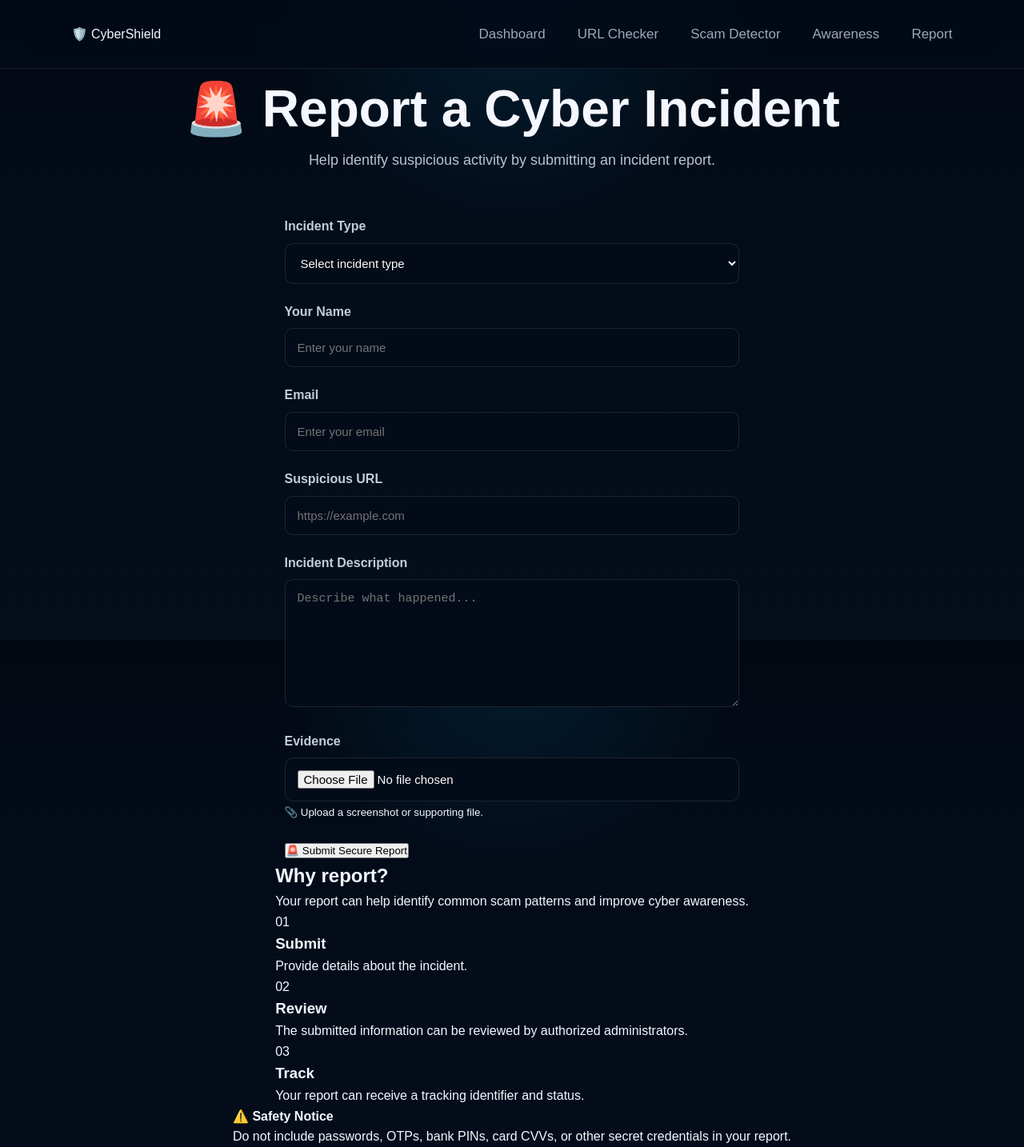
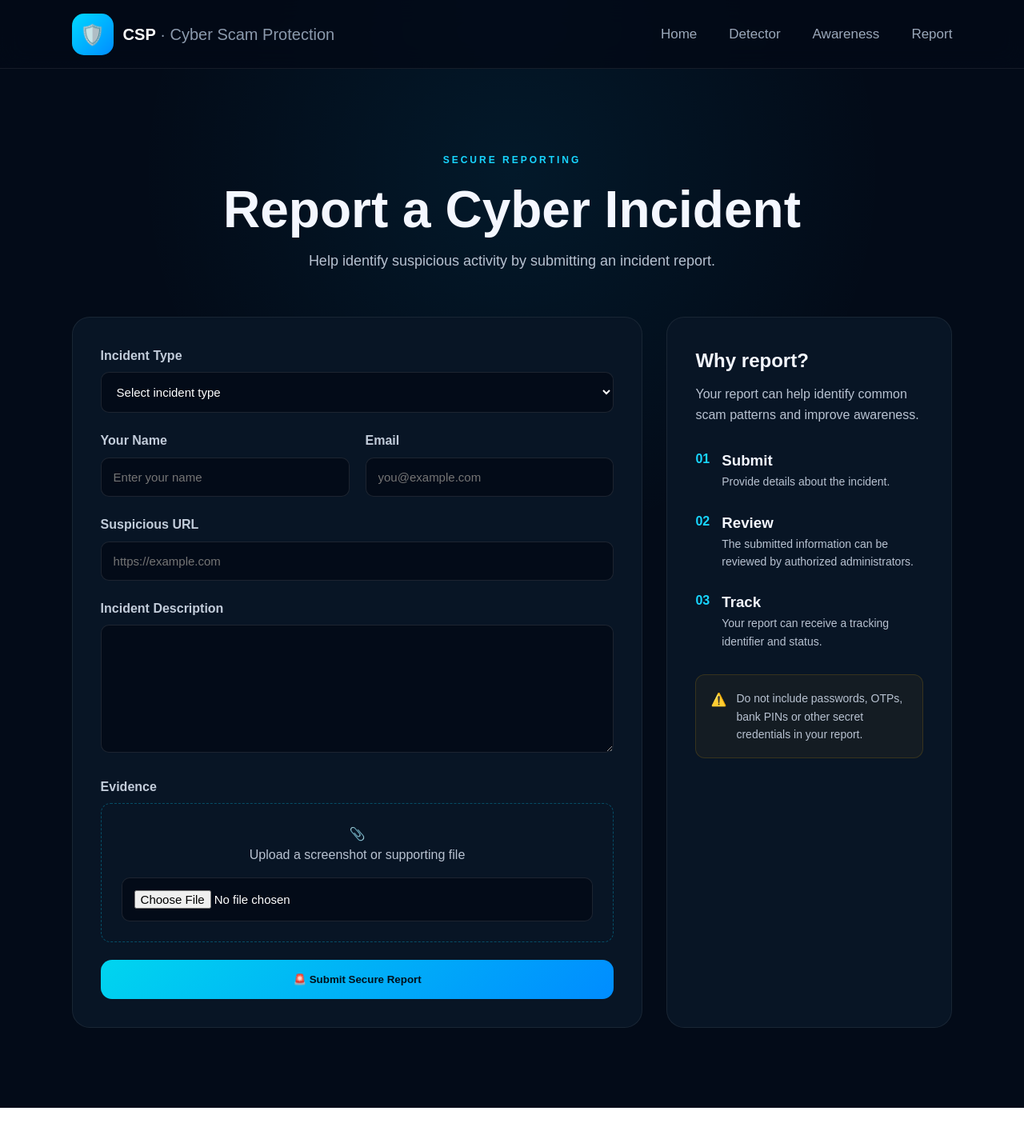
Before and after one commit to sahasra-1428/CyberShield, a plain HTML site: page report.html in a window 1280 px wide. Shown: the whole page at 80% size. After the commit the page ends 1385 px from the top, so only its background shows below. Drawn offline with Linux system fonts and the light colour scheme.

Commit message:
Refactor report.html for updated design and structure

```diff
--- a/report.html
+++ b/report.html
@@ -5,49 +5,49 @@
 
     <meta charset="UTF-8">
 
-    <meta name="viewport"
+    <meta
+        name="viewport"
         content="width=device-width, initial-scale=1.0">
 
-    <title>Report a Cyber Incident | CyberShield</title>
+    <title>Report Incident | CSP</title>
 
     <link rel="stylesheet" href="style.css">
-
-    <!-- LOGIN PROTECTION -->
-    <script src="js/auth-guard.js"></script>
 
 </head>
 
 <body>
 
-    <!-- ========================= -->
-    <!-- NAVBAR -->
-    <!-- ========================= -->
-
     <nav class="navbar">
 
         <div class="logo">
-            🛡️ CyberShield
+
+            <div class="logo-icon">
+                🛡️
             </div>
+
+            <div class="logo-text">
+                <strong>CSP</strong>
+                <span> · Cyber Scam Protection</span>
+            </div>
+
+        </div>
+
 
         <div class="nav-links">
 
-            <a href="user-dashboard.html">
-                Dashboard
+            <a href="index.html">
+                Home
             </a>
 
-            <a href="url-checker.html">
-                URL Checker
-            </a>
-
-            <a href="scam-detector.html">
-                Scam Detector
+            <a href="detector.html">
+                Detector
             </a>
 
             <a href="awareness.html">
                 Awareness
             </a>
 
-            <a href="report.html" class="active">
+            <a href="report.html">
                 Report
             </a>
 
@@ -56,16 +56,16 @@
     </nav>
 
 
-    <!-- ========================= -->
-    <!-- MAIN CONTENT -->
-    <!-- ========================= -->
+    <main class="report-page">
 
-    <main class="report-container">
+        <div class="report-header">
 
-        <section class="report-header">
+            <span class="page-label">
+                SECURE REPORTING
+            </span>
 
             <h1>
-                🚨 Report a Cyber Incident
+                Report a Cyber Incident
             </h1>
 
             <p>
@@ -73,54 +73,55 @@
                 an incident report.
             </p>
 
-        </section>
+        </div>
 
 
-        <!-- ========================= -->
-        <!-- REPORT FORM -->
-        <!-- ========================= -->
+        <div class="report-layout">
+
+
+            <!-- FORM -->
+
+            <div class="report-card">
 
                 <form id="reportForm">
 
-            <!-- INCIDENT TYPE -->
-
                     <div class="form-group">
 
-                <label for="incidentType">
+                        <label>
                             Incident Type
                         </label>
 
-                <select id="incidentType" required>
+                        <select id="crimeType" required>
 
                             <option value="">
                                 Select incident type
                             </option>
 
-                    <option value="Phishing">
+                            <option>
                                 Phishing
                             </option>
 
-                    <option value="Fake Website">
+                            <option>
                                 Fake Website
                             </option>
 
-                    <option value="Financial Scam">
+                            <option>
                                 Financial Scam
                             </option>
 
-                    <option value="Identity Theft">
+                            <option>
                                 Identity Theft
                             </option>
 
-                    <option value="Social Engineering">
+                            <option>
                                 Social Engineering
                             </option>
 
-                    <option value="Cyber Bullying">
+                            <option>
                                 Cyber Bullying
                             </option>
 
-                    <option value="Other">
+                            <option>
                                 Other
                             </option>
 
@@ -129,11 +130,11 @@
                     </div>
 
 
-            <!-- NAME -->
+                    <div class="form-row">
 
                         <div class="form-group">
 
-                <label for="name">
+                            <label>
                                 Your Name
                             </label>
 
@@ -141,128 +142,121 @@
                                 type="text"
                                 id="name"
                                 placeholder="Enter your name"
-                    required
-                >
+                                required>
 
                         </div>
 
 
-            <!-- EMAIL -->
-
                         <div class="form-group">
 
-                <label for="email">
+                            <label>
                                 Email
                             </label>
 
                             <input
                                 type="email"
                                 id="email"
-                    placeholder="Enter your email"
-                    required
-                >
+                                placeholder="you@example.com"
+                                required>
+
+                        </div>
 
                     </div>
 
 
-            <!-- URL -->
-
                     <div class="form-group">
 
-                <label for="suspiciousUrl">
+                        <label>
                             Suspicious URL
                         </label>
 
                         <input
                             type="url"
                             id="suspiciousUrl"
-                    placeholder="https://example.com"
-                >
+                            placeholder="https://example.com">
 
                     </div>
 
 
-            <!-- DESCRIPTION -->
-
                     <div class="form-group">
 
-                <label for="description">
+                        <label>
                             Incident Description
                         </label>
 
                         <textarea
                             id="description"
-                    rows="6"
                             placeholder="Describe what happened..."
-                    required
-                ></textarea>
+                            required>
+                        </textarea>
 
                     </div>
 
 
-            <!-- EVIDENCE -->
-
                     <div class="form-group">
 
-                <label for="evidence">
+                        <label>
                             Evidence
                         </label>
 
+                        <div class="upload-box">
+
+                            📎
+
+                            <p>
+                                Upload a screenshot or supporting file
+                            </p>
+
                             <input
                                 type="file"
-                    id="evidence"
-                    accept="image/*,.pdf"
-                >
+                                accept="image/*,.pdf">
 
-                <small>
-                    📎 Upload a screenshot or supporting file.
-                </small>
+                        </div>
 
                     </div>
 
 
-            <!-- SUBMIT BUTTON -->
-
                     <button
                         type="submit"
-                id="submitReportBtn">
+                        class="primary-btn report-button">
 
                         🚨 Submit Secure Report
 
                     </button>
 
-
-            <!-- MESSAGE -->
-
-            <div
+                    <p
                         id="reportMessage"
-                class="report-message">
-            </div>
+                        class="report-message"
+                        role="status"
+                        aria-live="polite">
+                    </p>
 
                 </form>
 
+            </div>
 
-        <!-- ========================= -->
-        <!-- WHY REPORT -->
-        <!-- ========================= -->
 
-        <section class="why-report">
+            <!-- INFORMATION -->
+
+            <aside class="report-info">
 
                 <h2>
                     Why report?
                 </h2>
 
                 <p>
-                Your report can help identify common scam patterns
-                and improve cyber awareness.
+                    Your report can help identify common scam
+                    patterns and improve awareness.
                 </p>
 
 
-            <div class="report-steps">
+                <div class="report-step">
 
-                <div class="step">
+                    <span>
+                        01
+                    </span>
 
-                    <span>01</span>
+                    <div>
 
                         <h3>
                             Submit
@@ -274,26 +268,38 @@
 
                     </div>
 
+                </div>
 
-                <div class="step">
 
-                    <span>02</span>
+                <div class="report-step">
+
+                    <span>
+                        02
+                    </span>
+
+                    <div>
 
                         <h3>
                             Review
                         </h3>
 
                         <p>
-                        The submitted information can be reviewed
-                        by authorized administrators.
+                            The submitted information can be
+                            reviewed by authorized administrators.
                         </p>
 
                     </div>
 
+                </div>
 
-                <div class="step">
 
-                    <span>03</span>
+                <div class="report-step">
+
+                    <span>
+                        03
+                    </span>
+
+                    <div>
 
                         <h3>
                             Track
@@ -308,25 +314,48 @@
 
                 </div>
 
-        </section>
 
-
-        <!-- ========================= -->
-        <!-- SAFETY WARNING -->
-        <!-- ========================= -->
-
-        <div class="security-warning">
+                <div class="report-warning">
 
                     ⚠️
 
-            <strong>
-                Safety Notice
+                    <p>
+                        Do not include passwords, OTPs,
+                        bank PINs or other secret credentials
+                        in your report.
+                    </p>
+
+                </div>
+
+            </aside>
+
+        </div>
+
+
+        <!-- SUCCESS -->
+
+        <div
+            id="reportSuccess"
+            class="report-success hidden">
+
+            <div>
+                ✓
+            </div>
+
+            <h2>
+                Report Submitted
+            </h2>
+
+            <p>
+                Your report has been recorded successfully.
+            </p>
+
+            <strong id="reportId">
+                CSP-2026-00001
             </strong>
 
             <p>
-                Do not include passwords, OTPs, bank PINs,
-                card CVVs, or other secret credentials
-                in your report.
+                Keep this ID for future reference.
             </p>
 
         </div>
@@ -334,11 +363,7 @@
     </main>
 
 
-    <!-- ========================= -->
-    <!-- JAVASCRIPT -->
-    <!-- ========================= -->
-
-    <script src="js/report.js"></script>
+    <script src="script.js"></script>
 
 </body>
 
```
Lines whose indentation alone changed are shown as unchanged.
